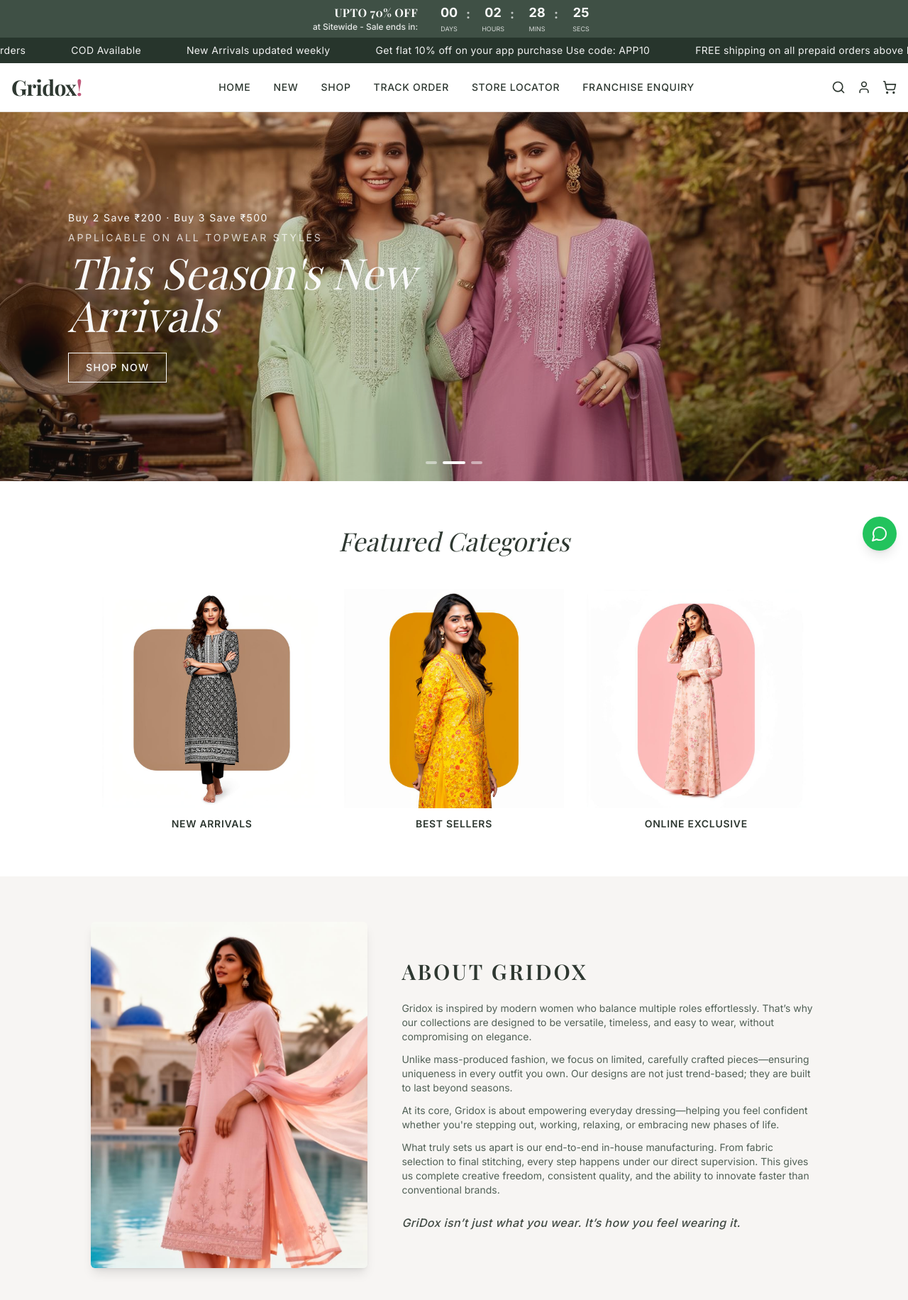
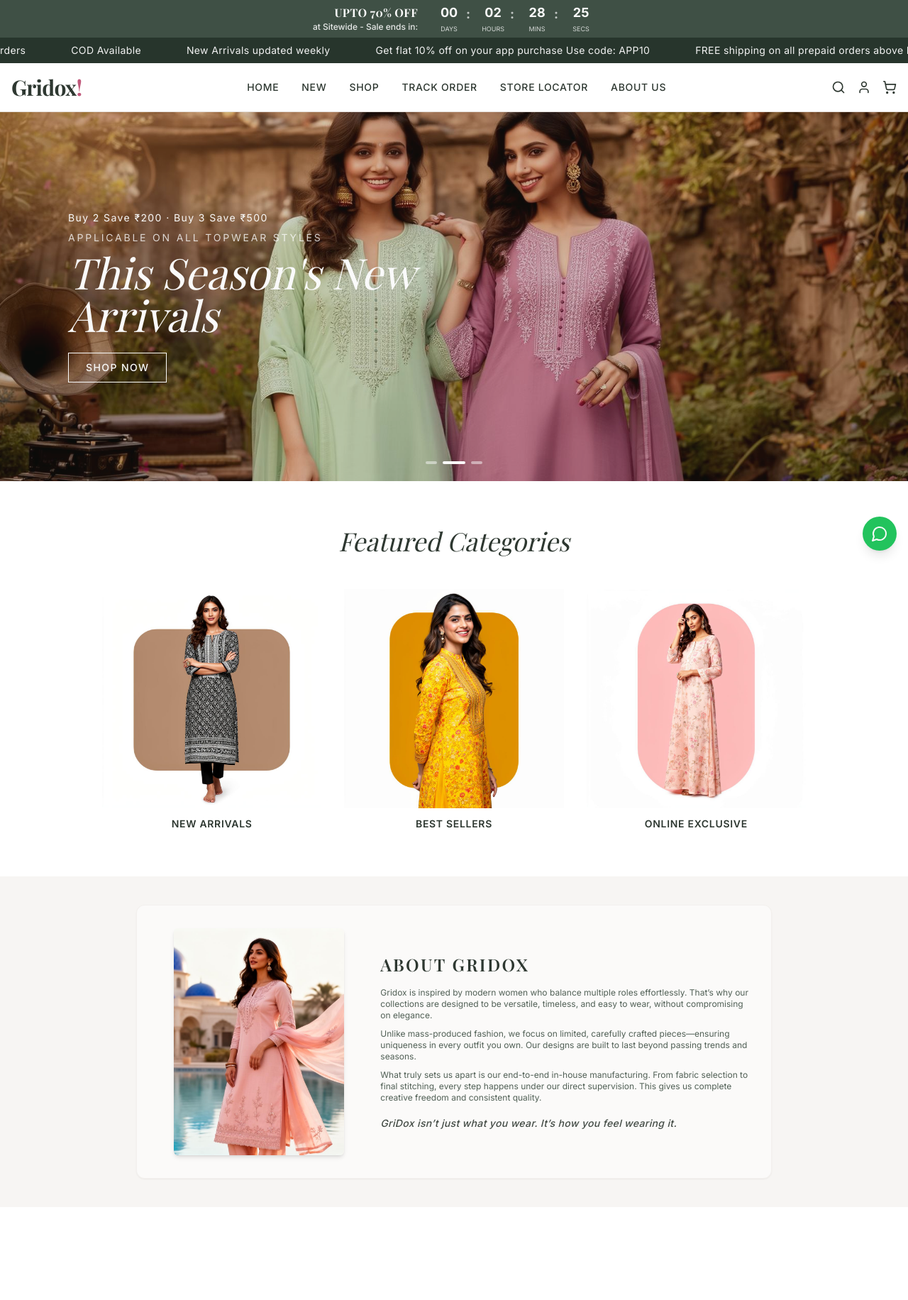
Before and after one commit to GOGULKRISHNAN368/griddox, a React (Vite) app: page / in a window 1280 px wide. Shown: the top 1832 px of the page at 71% size. After the commit the page ends 1701 px from the top, so only its background shows below. Built offline with nearby package versions, Linux system fonts and the light colour scheme; the HTML template or start-up script is replaced by a standard one; a web font is replaced by a local one.

Commit message:
Update AboutUs and Header components

```diff
--- a/src/components/AboutUs.tsx
+++ b/src/components/AboutUs.tsx
@@ -2,12 +2,12 @@ import aboutImage from "@/assets/hero-1.jpg";
 
 const AboutUs = () => {
   return (
-    <section className="bg-secondary text-secondary-foreground w-full py-10 md:py-16 px-4 sm:px-6 lg:px-8">
-      <div className="max-w-5xl mx-auto flex flex-col md:flex-row items-center gap-8 md:gap-12">
+    <section id="about" className="bg-secondary text-secondary-foreground w-full py-8 md:py-10 px-4 sm:px-6">
+      <div className="max-w-4xl mx-auto flex flex-col md:flex-row items-center gap-6 md:gap-8 bg-background/50 p-6 md:p-8 rounded-xl shadow-sm border border-border/40">
 
         {/* Left Side: Image */}
-        <div className="w-full md:w-2/5">
-          <div className="aspect-[4/5] relative overflow-hidden rounded-md shadow-lg max-w-sm mx-auto md:max-w-none">
+        <div className="w-full md:w-[35%] flex justify-center">
+          <div className="aspect-[3/4] relative overflow-hidden rounded-md shadow-md w-full max-w-[240px]">
             <img
               src={aboutImage}
               alt="Gridox About Us"
@@ -18,25 +18,22 @@ const AboutUs = () => {
         </div>
 
         {/* Right Side: Content */}
-        <div className="w-full md:w-3/5 flex flex-col justify-center text-center md:text-left space-y-4 md:space-y-6">
-          <h2 className="font-heading text-xl md:text-3xl tracking-widest uppercase font-semibold text-foreground">
+        <div className="w-full md:w-[65%] flex flex-col justify-center text-center md:text-left space-y-3 md:space-y-4">
+          <h2 className="font-heading text-lg md:text-2xl tracking-widest uppercase font-semibold text-foreground">
             About Gridox
           </h2>
 
-          <div className="space-y-3 text-xs md:text-sm leading-relaxed opacity-90 text-justify md:text-left font-body font-normal">
+          <div className="space-y-2.5 text-[11px] md:text-xs leading-relaxed opacity-90 text-justify md:text-left font-body font-normal">
             <p>
               Gridox is inspired by modern women who balance multiple roles effortlessly. That’s why our collections are designed to be versatile, timeless, and easy to wear, without compromising on elegance.
             </p>
             <p>
-              Unlike mass-produced fashion, we focus on limited, carefully crafted pieces—ensuring uniqueness in every outfit you own. Our designs are not just trend-based; they are built to last beyond seasons.
+              Unlike mass-produced fashion, we focus on limited, carefully crafted pieces—ensuring uniqueness in every outfit you own. Our designs are built to last beyond passing trends and seasons.
             </p>
             <p>
-              At its core, Gridox is about empowering everyday dressing—helping you feel confident whether you're stepping out, working, relaxing, or embracing new phases of life.
+              What truly sets us apart is our end-to-end in-house manufacturing. From fabric selection to final stitching, every step happens under our direct supervision. This gives us complete creative freedom and consistent quality.
             </p>
-            <p>
-              What truly sets us apart is our end-to-end in-house manufacturing. From fabric selection to final stitching, every step happens under our direct supervision. This gives us complete creative freedom, consistent quality, and the ability to innovate faster than conventional brands.
-            </p>
-            <p className="font-medium text-foreground italic text-sm md:text-base pt-3 tracking-wide">
+            <p className="font-medium text-foreground italic text-xs md:text-sm pt-2 tracking-wide">
               GriDox isn’t just what you wear. It’s how you feel wearing it.
             </p>
           </div>
--- a/src/components/Header.tsx
+++ b/src/components/Header.tsx
@@ -1,7 +1,14 @@
 import { Search, User, ShoppingCart, Menu, X } from "lucide-react";
 import { useState } from "react";
 
-const navLinks = ["HOME", "NEW", "SHOP", "TRACK ORDER", "STORE LOCATOR", "FRANCHISE ENQUIRY"];
+const navLinks = [
+  { name: "HOME", href: "/" },
+  { name: "NEW", href: "#" },
+  { name: "SHOP", href: "#" },
+  { name: "TRACK ORDER", href: "#" },
+  { name: "STORE LOCATOR", href: "#" },
+  { name: "ABOUT US", href: "/#about" }
+];
 
 const Header = () => {
   const [menuOpen, setMenuOpen] = useState(false);
@@ -27,11 +34,11 @@ const Header = () => {
         <nav className="hidden md:flex items-center gap-8">
           {navLinks.map((link) => (
             <a
-              key={link}
-              href="#"
-              className="text-sm font-medium tracking-wider text-foreground hover:text-accent transition-colors"
+              key={link.name}
+              href={link.href}
+              className="text-sm font-medium tracking-wider text-foreground hover:text-accent transition-colors whitespace-nowrap"
             >
-              {link}
+              {link.name}
             </a>
           ))}
         </nav>
@@ -55,11 +62,12 @@ const Header = () => {
         <nav className="md:hidden bg-background border-t border-border px-4 pb-4">
           {navLinks.map((link) => (
             <a
-              key={link}
-              href="#"
+              key={link.name}
+              href={link.href}
               className="block py-3 text-sm font-medium tracking-wider text-foreground hover:text-accent border-b border-border last:border-b-0"
+              onClick={() => setMenuOpen(false)}
             >
-              {link}
+              {link.name}
             </a>
           ))}
         </nav>
```
